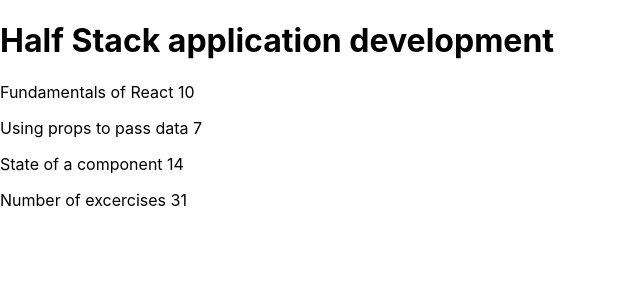
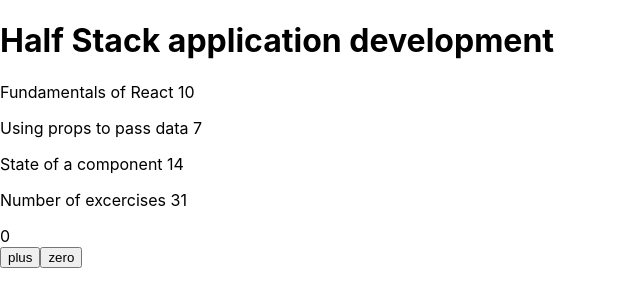
Before and after one commit to edvio4/part1, a React (Create React App) app: page / in a window 1280 px wide. Shown: the top 306 px of the page, without its empty margins (0-640 px from the left). Built offline with nearby package versions, Linux system fonts and the light colour scheme.

Commit message:
add useState

```diff
--- a/src/App.js
+++ b/src/App.js
@@ -1,4 +1,4 @@
-import React from 'react';
+import React, { useState } from 'react';
 import logo from './logo.svg';
 import './App.css';
 
@@ -30,7 +30,7 @@
     );
 }
 
-function App() {
+const Part1 = () => {
     const course = {
         name: 'Half Stack application development',
             parts: [
@@ -51,9 +51,37 @@
 
     return (
         <div>
-          <Header course={course.name} />
-          <Content parts={course.parts} />
-          <Total total={course.parts[0].exercises + course.parts[1].exercises + course.parts[2].exercises} />
+            <Header course={course.name} />
+            <Content parts={course.parts} />
+            <Total total={course.parts[0].exercises + course.parts[1].exercises + course.parts[2].exercises} />
+        </div>
+    );
+}
+
+const Part2 = () => {
+    const [counter, setCounter] = useState(0);
+
+    const increaseByOne = () => setCounter(counter+1);
+    const setToZero = () => setCounter(0);
+
+    return (
+        <div>
+            <div>{counter}</div>
+            <button onClick={increaseByOne}>
+                plus
+            </button>
+            <button onClick={setToZero}>
+                zero
+            </button>
+        </div>
+    );
+}
+
+function App() {
+    return (
+        <div>
+          <Part1 />
+          <Part2 />
         </div>
     );
 }
```
